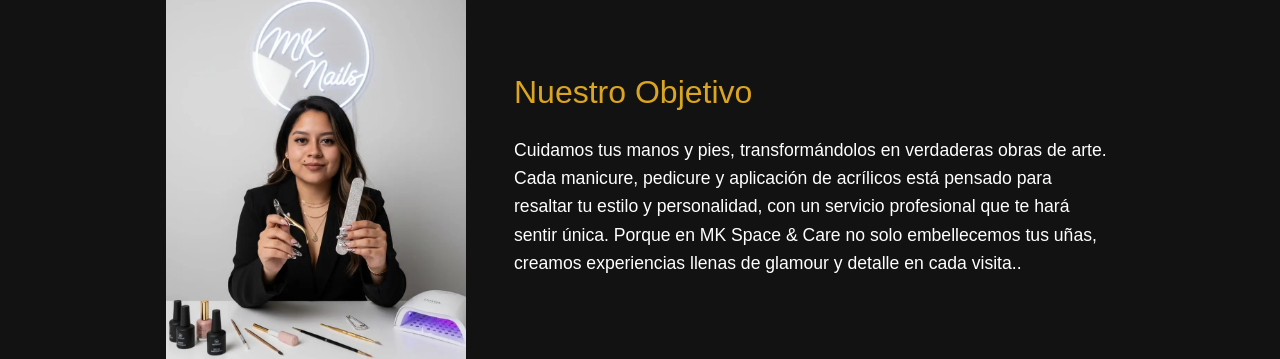
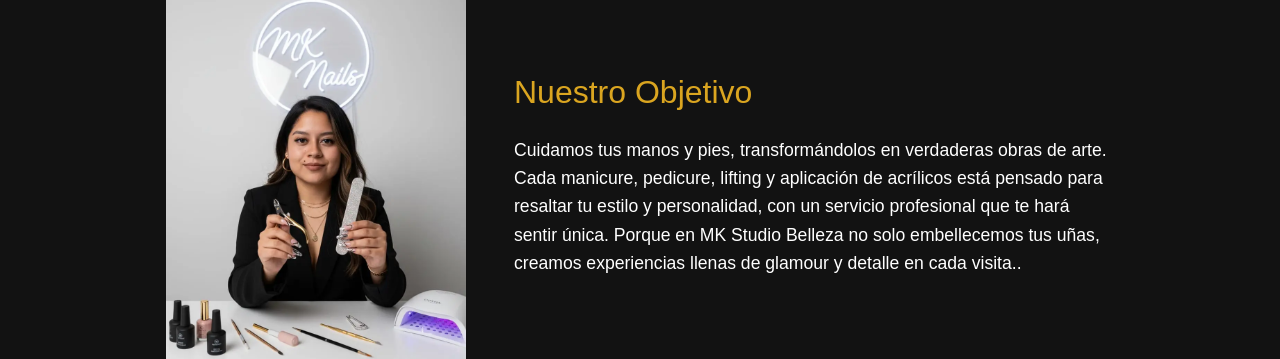
Before and after one commit to FernandoLopez111/MK-STUDIO, a Vue app: page / in a window 1280 px wide. Shown: the part 1070-1429 px from the top of the page. Built offline with nearby package versions, Linux system fonts and the light colour scheme.

Commit message:
Correción de texto

```diff
--- a/src/components/sectionUs.vue
+++ b/src/components/sectionUs.vue
@@ -13,9 +13,9 @@
         <h2 class="We-title">Nuestro Objetivo</h2>
         <p class="We-text">
           Cuidamos tus manos y pies, transformándolos en verdaderas obras de
-          arte. Cada manicure, pedicure y aplicación de acrílicos está pensado
+          arte. Cada manicure, pedicure, lifting y aplicación de acrílicos está pensado
           para resaltar tu estilo y personalidad, con un servicio profesional
-          que te hará sentir única. Porque en MK Space & Care no solo embellecemos tus
+          que te hará sentir única. Porque en MK Studio Belleza no solo embellecemos tus
           uñas, creamos experiencias llenas de glamour y detalle en cada
           visita..
         </p>
--- a/src/style.css
+++ b/src/style.css
@@ -197,7 +197,7 @@ body {
     padding: 2rem 4%;
   }
   .home-section {
-    padding: 10rem 3% 5rem;
+    padding: 10rem 3% 4rem;
   }
   .contact {
     padding: 5rem 4% 5rem;
```
